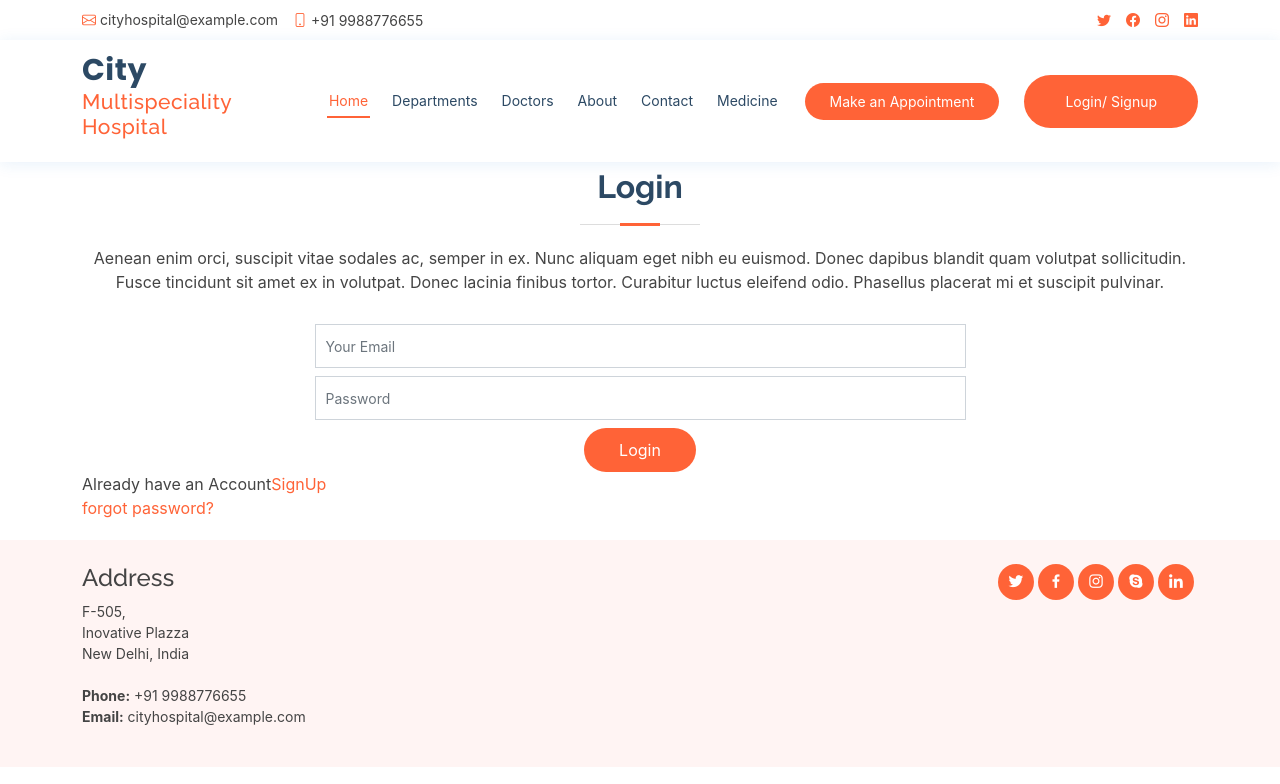
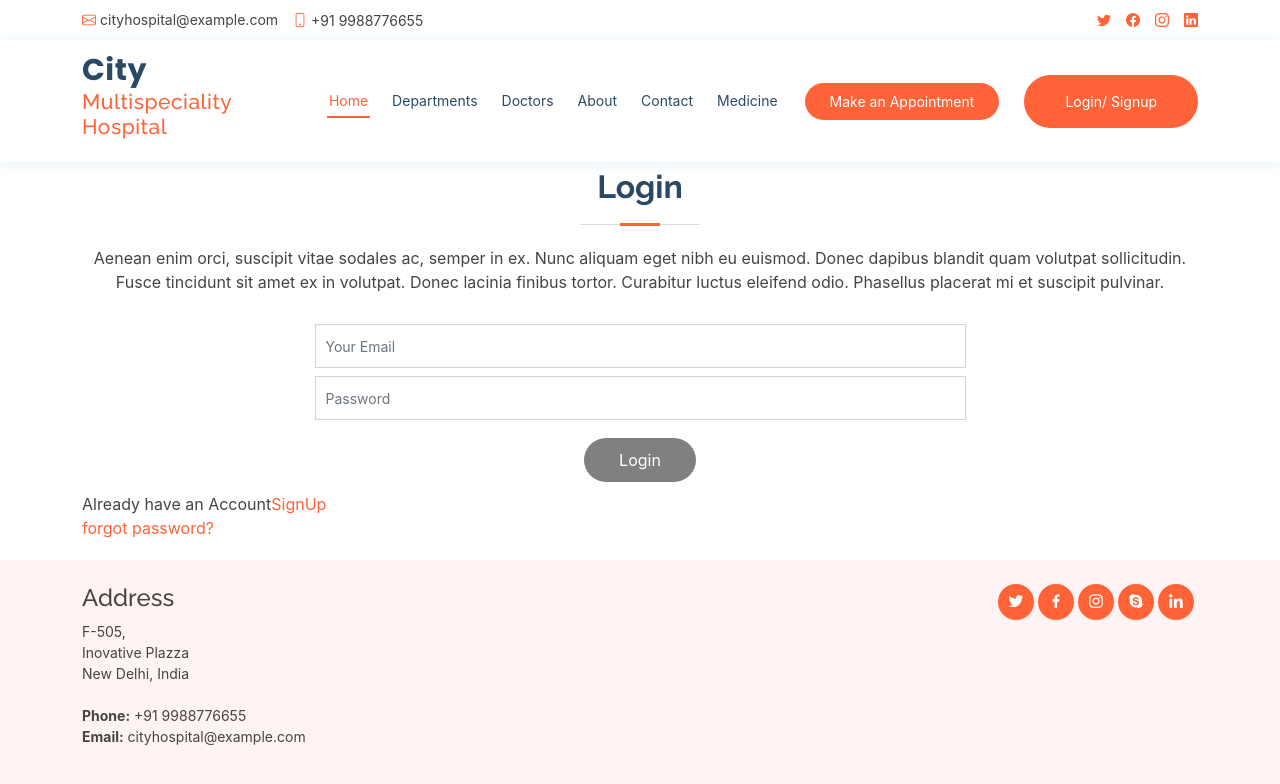
Before and after one commit to bitkhushi/cityHospital, a React (Create React App) app: page /auth in a window 1280 px wide. Shown: the top 784 px of the page. Built offline with nearby package versions, Linux system fonts and the light colour scheme.

Commit message:
7-7-styled-component

```diff
--- a/package.json
+++ b/package.json
@@ -17,6 +17,7 @@
     "react-dom": "^18.2.0",
     "react-scripts": "5.0.1",
     "reactstrap": "^9.2.0",
+    "styled-components": "^6.0.2",
     "web-vitals": "^2.1.4",
     "yup": "^1.2.0"
   },
--- a/src/App.js
+++ b/src/App.js
@@ -1,12 +1,13 @@
 import { BrowserRouter, Routes, Route } from "react-router-dom";
 import AdminRoute from "./Routes/AdminRoute";
 import UserRoute from "./Routes/UserRoute";
+import PrivateRoute from "./user/container/PrivateRoute";
 
 function App() {
   return (
 
       <Routes>
-       <Route>
+       <Route element={<PrivateRoute/>}>
         <Route path="/admin/*" element={<AdminRoute />} />
         </Route>
 
--- a/src/Routes/UserRoute.js
+++ b/src/Routes/UserRoute.js
@@ -1,7 +1,7 @@
 import React from 'react';
 import { Route, Routes } from 'react-router-dom';
 import Footer from "../user/component/Footer";
-import Header from "../user/component/Header";
+import Header from '../user/component/Header';
 import Home from "../user/container/Home";
 import About from "../user/container/pages/About";
 import Appointment from "../user/container/pages/Appointment";
@@ -17,6 +17,7 @@ import MakeAppointment from "../user/container/pages/MakeAppointment";
 import Medicines from '../user/container/Medicines/Medicines';
 import Auth from "../user/container/pages/Auth"
 import PrivateRoute from '../user/container/PrivateRoute';
+
 // import DashBoard from '../admin/container/DashBoard/DashBoard';
 
 
@@ -28,7 +29,7 @@ import PrivateRoute from '../user/container/PrivateRoute';
 function UserRoute(props) {
     return (
         <>
-            <Header />
+            <Header/>
             <Routes>
                 {/* <Route exact path='/' element={<Home />} /> */}
                 <Route exact path='/' element={<Home />} />
--- a/src/user/component/Header.js
+++ b/src/user/component/Header.js
@@ -1,5 +1,6 @@
 import React from 'react';
-import { Outlet, Link, useNavigate } from 'react-router-dom';
+import { Link } from 'react-router-dom';
+// import Button from '../container/UI/Buttons/Button';
 
 
 function Header(props) {
@@ -81,3 +82,5 @@ function Header(props) {
 }
 
 export default Header;
+{/* <span className="d-none d-md-inline"></span> */ }
+{/* <span className="d-none d-md-inline"></span> */ }
--- /dev/null
+++ b/src/user/container/UI/Buttons/Button.js
@@ -0,0 +1,30 @@
+import React from 'react';
+import { PrimaryButton, SecondaryButton, outlinedButton } from './Button.styled';
+
+
+function Button({ children, type, disabledbtn=false}) {
+    console.log(type);
+
+
+    const CheckButton = () => {
+        switch (type) {
+            case 'primary':
+                return PrimaryButton;
+            case 'secondary':
+                return SecondaryButton;
+            case 'outlined':
+                return outlinedButton;
+            default:
+                return PrimaryButton;
+        }
+    }
+
+    const ButtonsCustom = CheckButton()
+    return (
+        <ButtonsCustom disabled>
+            {children}
+        </ButtonsCustom>
+    );
+}
+
+export default Button;
--- /dev/null
+++ b/src/user/container/UI/Buttons/Button.styled.js
@@ -0,0 +1,45 @@
+import { styled } from "styled-components";
+
+
+const BaseButton = styled.button`
+
+    padding: 10px 35px;
+
+    transition: 0.4s;
+    border-radius: 50px;
+    margin: 10px;
+`;
+
+export const PrimaryButton = styled(BaseButton)`
+
+    background: ${props=>props.disabled ?'gray' :'#FF6337'};
+    color: #fff;
+    border:none;
+    &:hover {
+        background: ${props=>props.disabled ?'gray' :'#FF6337'};
+    }
+
+
+`
+export const SecondaryButton = styled(BaseButton)`
+
+    background: black;
+    color: #fff;
+    border:none;
+    &:hover {
+        background: red;
+    }
+
+
+`
+export const outlinedButton = styled(BaseButton)`
+
+
+    color: #000;
+    border:2px solid black;
+    &:hover {
+        background: #1c84e3;
+    }
+
+
+`
--- a/src/user/container/pages/Auth.js
+++ b/src/user/container/pages/Auth.js
@@ -2,6 +2,8 @@ import React, { useEffect, useState } from 'react';
 import * as Yup from 'yup'
 import { useFormik } from 'formik';
 import { useNavigate } from 'react-router-dom';
+import Button from '../UI/Buttons/Button';
+
 
 
 function Auth(props) {
@@ -143,9 +145,9 @@ function Auth(props) {
 
 
                         {
-                            authType === 'Login' ? <div className="text-center"><button type="submit">Login</button></div> :
-                                authType === 'SignUp' ? <div className="text-center"><button type="submit">Sign Up</button></div> :
-                                    <div className="text-center"><button type="submit">submit</button></div>
+                            authType === 'Login' ? <div className="text-center"> <Button type='primary' disabledbtn={true}>Login</Button>  </div> :
+                                authType === 'SignUp' ? <div className="text-center"><Button type='secondary'>Sign Up</Button></div> :
+                                    <div className="text-center"><Button type='outlined'>Submit</Button></div>
 
                         }
                         {
--- a/src/user/container/pages/Doctors.js
+++ b/src/user/container/pages/Doctors.js
@@ -1,6 +1,6 @@
 import React from 'react';
 import { Link } from 'react-router-dom';
-import Doctor from './Doctor';
+// import Doctor from './Doctor';
 const docdata = [
   {
       id: 101,
--- a/src/user/container/pages/MakeAppointment.js
+++ b/src/user/container/pages/MakeAppointment.js
@@ -1,4 +1,5 @@
 import React from 'react';
+
 
 function MakeAppointment(props) {
     return (
```
Also changed, not shown: 1 other file (tests, documents, lock files or other folders).
